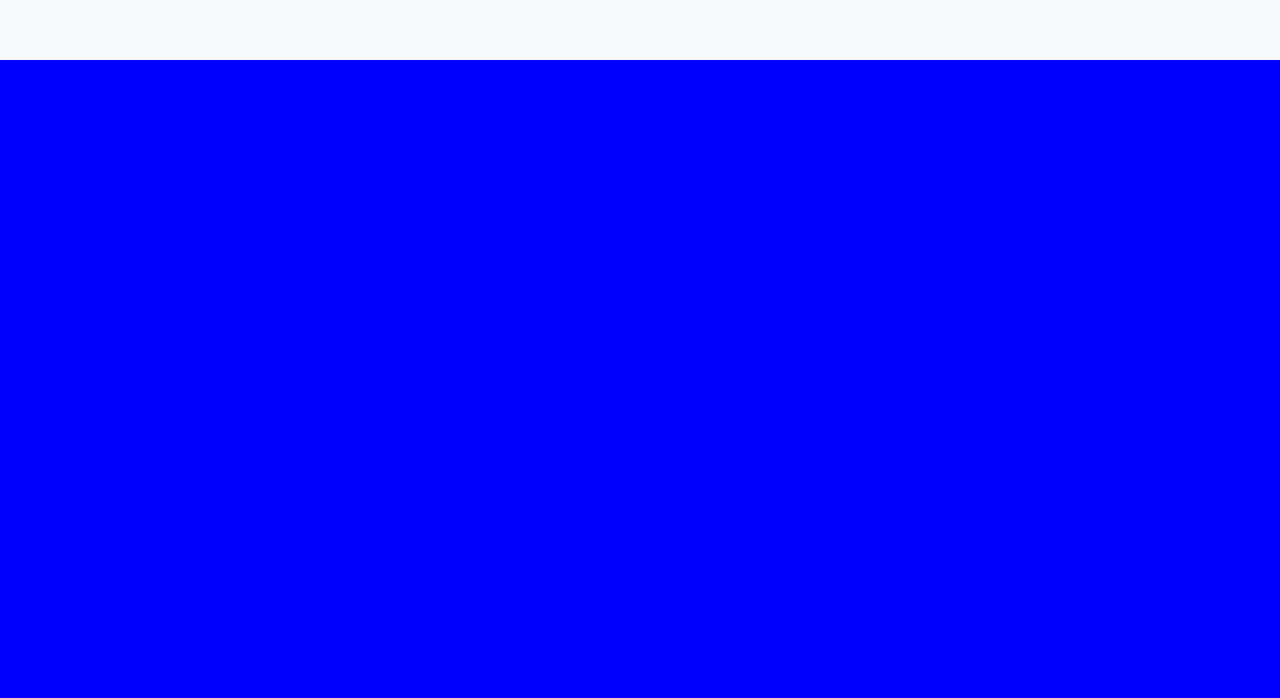
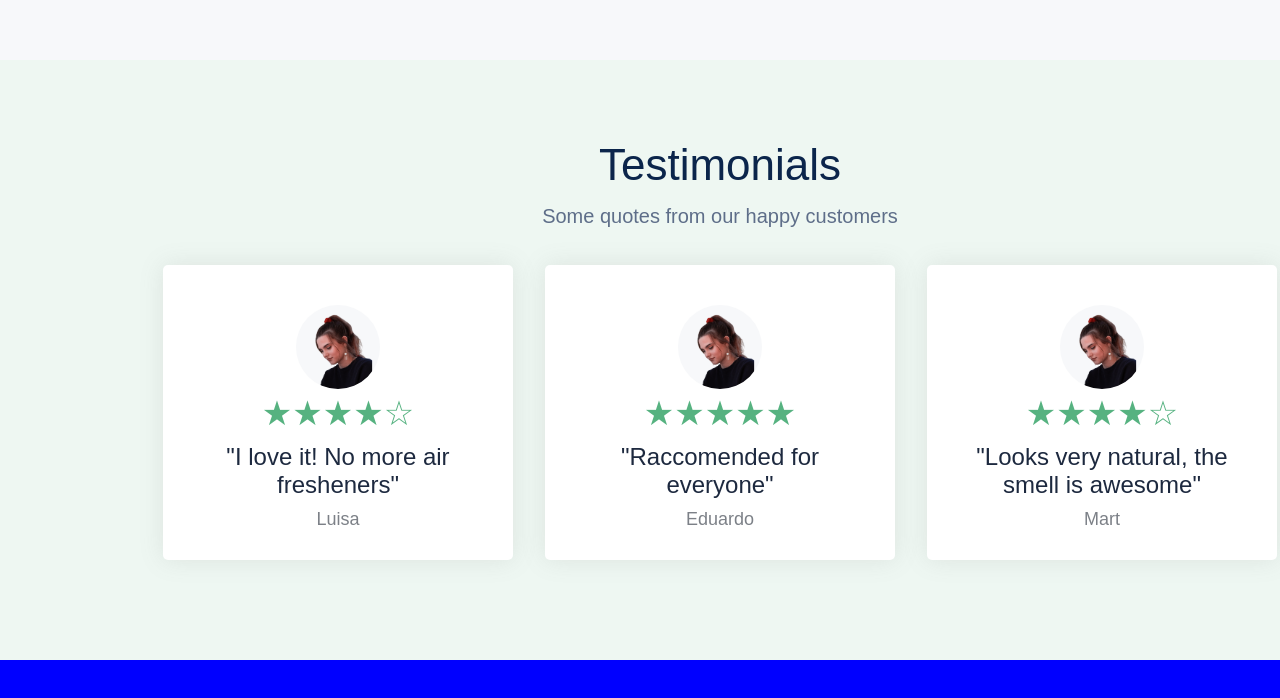
Before and after one commit to CourteousGuy/C_Development, a React (Vite) app in the folder Learning/CodePlayground/: page / in a window 1280 px wide. Shown: the part 2385-3083 px from the top of the page. Built offline with nearby package versions, Linux system fonts and the light colour scheme.

Commit message:
style: add testimonials section

```diff
--- a/Learning/CodePlayground/src/main.tsx
+++ b/Learning/CodePlayground/src/main.tsx
@@ -5,6 +5,7 @@ import Nav from './nav'
 import Heading from './sections/heading/heading'
 import Products from './sections/products/products'
 import Benefits from './sections/benefits/benefits'
+import Testimonials from './sections/testimonials/testimonials'
 
 createRoot(document.getElementById('root')!).render(
   <StrictMode>
@@ -12,6 +13,7 @@ createRoot(document.getElementById('root')!).render(
     <Heading />
     <Products />
     <Benefits />
+    <Testimonials />
     <div id="bluebox"></div>
   </StrictMode>,
 )
--- /dev/null
+++ b/Learning/CodePlayground/src/sections/testimonials/testimonials.css
@@ -0,0 +1,57 @@
+.testimonials {
+    width: 100%;
+    height: 520px;
+    display: relative;
+    justify-content: center;
+    background-color: #EEF7F2;
+    padding-top: 80px;
+}
+
+.testimonials__cards {
+    width: 100%;
+    display: flex;
+    flex-direction: row;
+    justify-content: center;
+    align-items: center;
+    padding-top: 25px;
+}
+
+.testimonial__card {
+    width: 350px;
+    height: 295px;
+    background-color: white;
+    box-shadow: 0 0 24px rgba(123, 123, 123, 0.15);
+    display: flex;
+    flex-direction: column;
+    justify-content: center;
+    align-items: center;
+    margin: 0 16px;
+    border-radius: 5px;
+}
+
+.testimonial__image img {
+    width: 84px;
+    height: 84px;
+    border-radius: 100%;
+    margin-top: 10px;
+}
+
+.testimonial__rating {
+    margin: 0 0 0;
+    font-size: 34px;
+    color: #56B280;
+}
+
+.testimonial__quote {
+    width: 304px;
+    margin: 10px 0 0;
+    font-size: 24px;
+    color: #1D293F;
+    text-align: center;
+}
+
+.testimonial__name {
+    margin: 10px 0 0;
+    font-size: 18px;
+    color: #7C8087;
+}
--- /dev/null
+++ b/Learning/CodePlayground/src/sections/testimonials/testimonials.tsx
@@ -0,0 +1,50 @@
+import './testimonials.css';
+import Header from '../../util/header/header';
+
+function TestimonialCard({ image, rating, quote, name }: { image: string, rating: number, quote: string, name: string }) {
+    let ratingString = '';
+    for (let i = 0; i < 5; i++) {
+        ratingString += i < rating ? '★' : '☆';
+    }
+    return (
+        <div className="testimonial__card">
+            <div className="testimonial__image">
+                <img src={image} alt="person"/>
+            </div>
+            <p className="testimonial__rating">{ratingString}</p>
+            <p className="testimonial__quote">{quote}</p>
+            <p className="testimonial__name">{name}</p>
+        </div>
+    );
+}
+
+export default function Testimonials() {
+    return (
+        <div className="testimonials">
+            <Header
+                title="Testimonials"
+                description="Some quotes from our happy customers"
+            />
+            <div className="testimonials__cards">
+                <TestimonialCard
+                    image="src\assets\images\person-profile.png"
+                    rating={4}
+                    quote='"I love it! No more air fresheners"'
+                    name="Luisa"
+                />
+                <TestimonialCard
+                    image="src\assets\images\person-profile.png"
+                    rating={5}
+                    quote='"Raccomended for everyone"'
+                    name="Eduardo"
+                />
+                <TestimonialCard
+                    image="src\assets\images\person-profile.png"
+                    rating={4}
+                    quote='"Looks very natural, the smell is awesome"'
+                    name="Mart"
+                />
+            </div>
+        </div>
+    );
+}
```
Also changed, not shown: Learning/CodePlayground/src/assets/images/person-profile.png (added).
